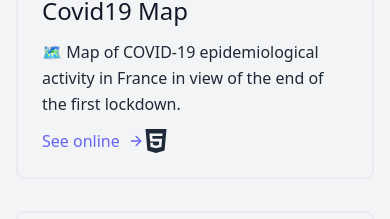
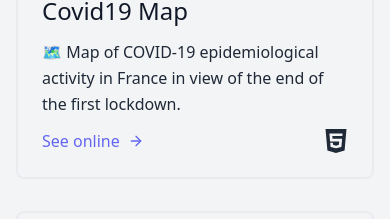
Before and after one commit to poupryc/website, a website built with Vite: page index.html in a window 390 px wide. Shown: the part 1951-2170 px from the top of the page. Built offline with nearby package versions, Linux system fonts and the light colour scheme.

Commit message:
wrong HTML5 icon alignment on mobile

```diff
--- a/index.html
+++ b/index.html
@@ -120,7 +120,7 @@
                                     <path d="M12 5l7 7-7 7"/>
                                 </svg>
                             </a>
-                            <span class="text-gray-800 items-center lg:ml-auto">
+                            <span class="text-gray-800 inline-flex items-center lg:ml-auto md:ml-0 ml-auto">
                                 <svg class="w-6 h-6" fill="currentColor" stroke-linecap="round" stroke-linejoin="round"
                                      viewBox="0 0 24 24">
                                     <path d="M1.5 0h21l-1.91 21.563L11.977 24l-8.564-2.438L1.5 0zm7.031 9.75l-.232-2.718 10.059.003.23-2.622L5.412 4.41l.698 8.01h9.126l-.326 3.426-2.91.804-2.955-.81-.188-2.11H6.248l.33 4.171L12 19.351l5.379-1.443.744-8.157H8.531z"/>
```
